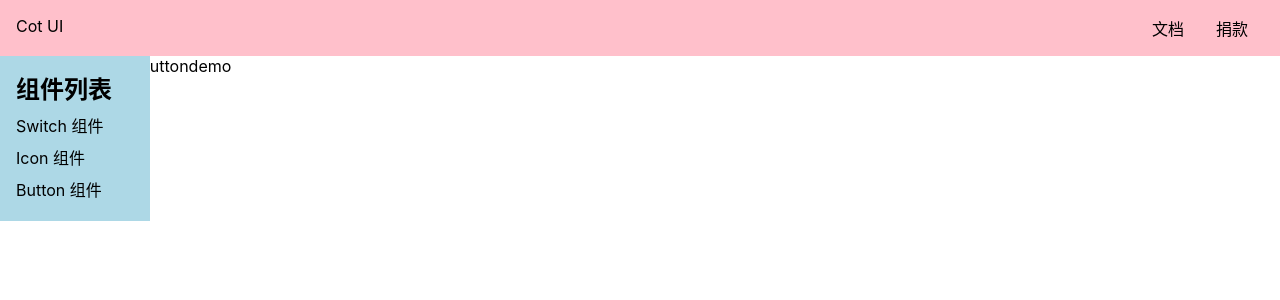
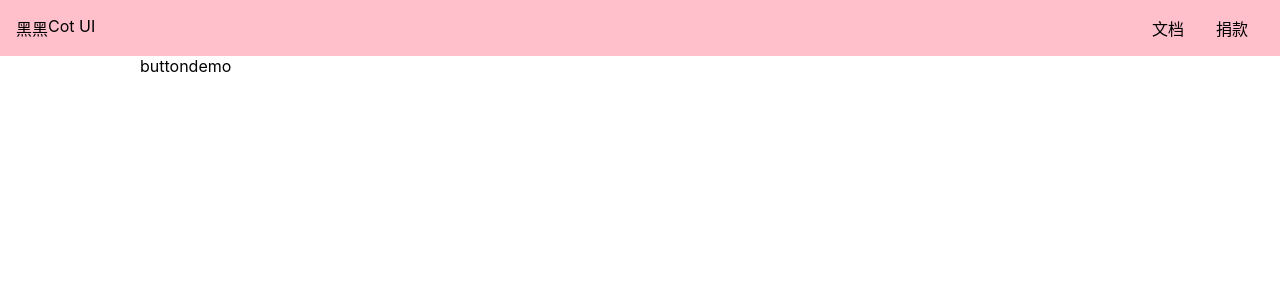
Before and after one commit to Johnsean/lunzi-vue3, a Vue app: page /doc/button in a window 1280 px wide. Shown: the top 300 px of the page. Built offline with nearby package versions, Linux system fonts and the light colour scheme.

Commit message:
实现aside切换

```diff
--- a/src/App.vue
+++ b/src/App.vue
@@ -2,8 +2,15 @@
   <router-view/>
 </template>
 
-<script>
+<script lang="ts">
+import { provide, ref } from "vue"
+
 export default {
-  name:'App'
+  name:'App',
+  setup(){
+    const asideVisible = ref(false)
+    provide('asideVisible',asideVisible)
+  }
+
 }
 </script>
--- a/src/components/Topnav.vue
+++ b/src/components/Topnav.vue
@@ -1,5 +1,6 @@
 <template>
     <div class="topnav">
+        <span @click="toggleAside">黑黑</span>
         <div class="logo"><router-link to="/">Cot UI</router-link></div>
         <ul class="menu">
             <li>文档</li>
@@ -7,7 +8,20 @@
         </ul>
     </div>
 </template>
+<script lang="ts">
+import { inject, Ref } from 'vue'
 
+export default {
+    setup(){
+        const asideVisible = inject<Ref<boolean>>('asideVisible')
+        const toggleAside=()=>{
+            asideVisible.value = !asideVisible.value
+            console.log(asideVisible)
+        }
+        return {toggleAside}
+    }
+}
+</script>
 <style lang="scss" scoped>
 .topnav {
     background: pink;
--- a/src/views/Documentation.vue
+++ b/src/views/Documentation.vue
@@ -2,7 +2,7 @@
 <div>
     <Topnav/>
     <div class="content">
-        <aside>
+        <aside v-if="asideVisible">
             <h2>组件列表</h2>
             <ul>
                 <li>
@@ -43,9 +43,14 @@
 </template>
 
 <script lang="ts">
+import { inject, Ref } from 'vue'
 import Topnav from '../components/Topnav.vue'
 export default {
-    components: { Topnav }
+    components: { Topnav },
+    setup(){
+        const asideVisible = inject<Ref<boolean>>('asideVisible')
+        return {asideVisible}
+    }
 }
 </script>
 
```
